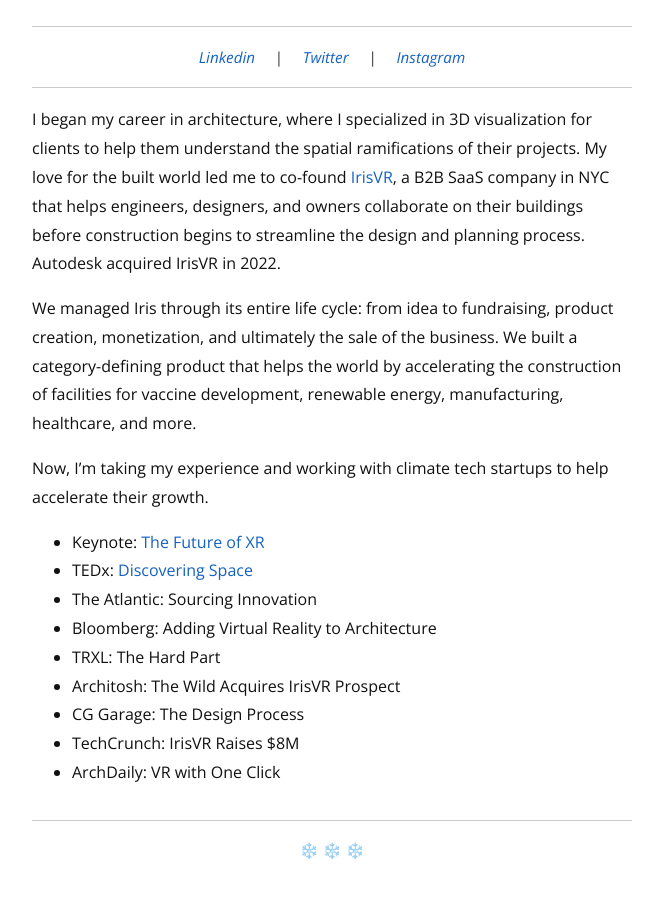
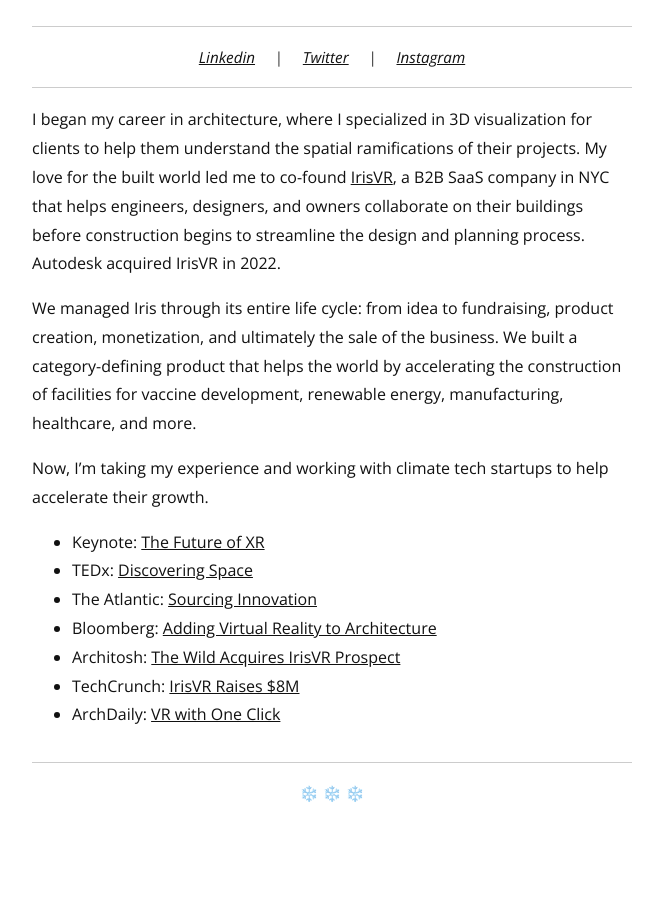
Before and after one commit to sscranton/shanescranton, a website built with webpack: page index.html in a window 1280 px wide. Shown: the part 95-992 px from the top of the page, without its empty margins (308-971 px from the left). After the commit the page ends 947 px from the top, so only its background shows below. Built offline with nearby package versions, Linux system fonts and the light colour scheme.

Commit message:
Links updated

```diff
--- a/css/style.css
+++ b/css/style.css
@@ -132,28 +132,13 @@
     margin: 3em 0 1.5em 0;
   }
 
-  a {
-    text-decoration: none;
-  }
-
-  /* unvisited link */
-  a:link {
-    color: #1562c1;
-  }
-
-  /* visited link */
-  a:visited {
-    color: #1562c1;
+  a:link, a:visited {
+    color: #111;
   }
 
   /* mouse over link */
-    a:hover {
-  color: #0c1a2a;
-  }
-
-  /* selected link */
-  a:active {
-    color: #0c1a2a;
+  a:hover, a:active {
+    color: #127369;
   }
 
   .sociallinks {
--- a/index.html
+++ b/index.html
@@ -45,13 +45,11 @@
     <ul>
       <li>Keynote: <a href="https://youtu.be/WqkBrraCh44">The Future of XR</a></li>
       <li>TEDx: <a href="https://youtu.be/tWuOvRV5pjY">Discovering Space</a></li>
-      <li>The Atlantic: Sourcing Innovation</li>
-      <li>Bloomberg: Adding Virtual Reality to Architecture</li>
-      <li>TRXL: The Hard Part</li>
-      <li>Architosh: The Wild Acquires IrisVR Prospect</li>
-      <li>CG Garage: The Design Process</li>
-      <li>TechCrunch: IrisVR Raises $8M</li>
-      <li>ArchDaily: VR with One Click</li>
+      <li>The Atlantic: <a href="https://youtu.be/xtvaa1pspP0">Sourcing Innovation</a></li>
+      <li>Bloomberg: <a href="https://www.bloomberg.com/news/videos/2017-05-19/adding-virtual-reality-to-architecture-video">Adding Virtual Reality to Architecture</a></li>
+      <li>Architosh: <a href="https://architosh.com/2021/02/the-wild-acquires-irisvr-prospect-unifies-top-vr-ar-tools/">The Wild Acquires IrisVR Prospect</a></li>
+      <li>TechCrunch: <a href="https://techcrunch.com/2016/10/25/irisvr-series-a/">IrisVR Raises $8M</a></li>
+      <li>ArchDaily: <a href="https://www.archdaily.com/798224/new-tool-takes-3d-models-into-vr-with-one-click?ad_medium=gallery">VR with One Click</a></li>
     </ul>
   </p>
 
```
